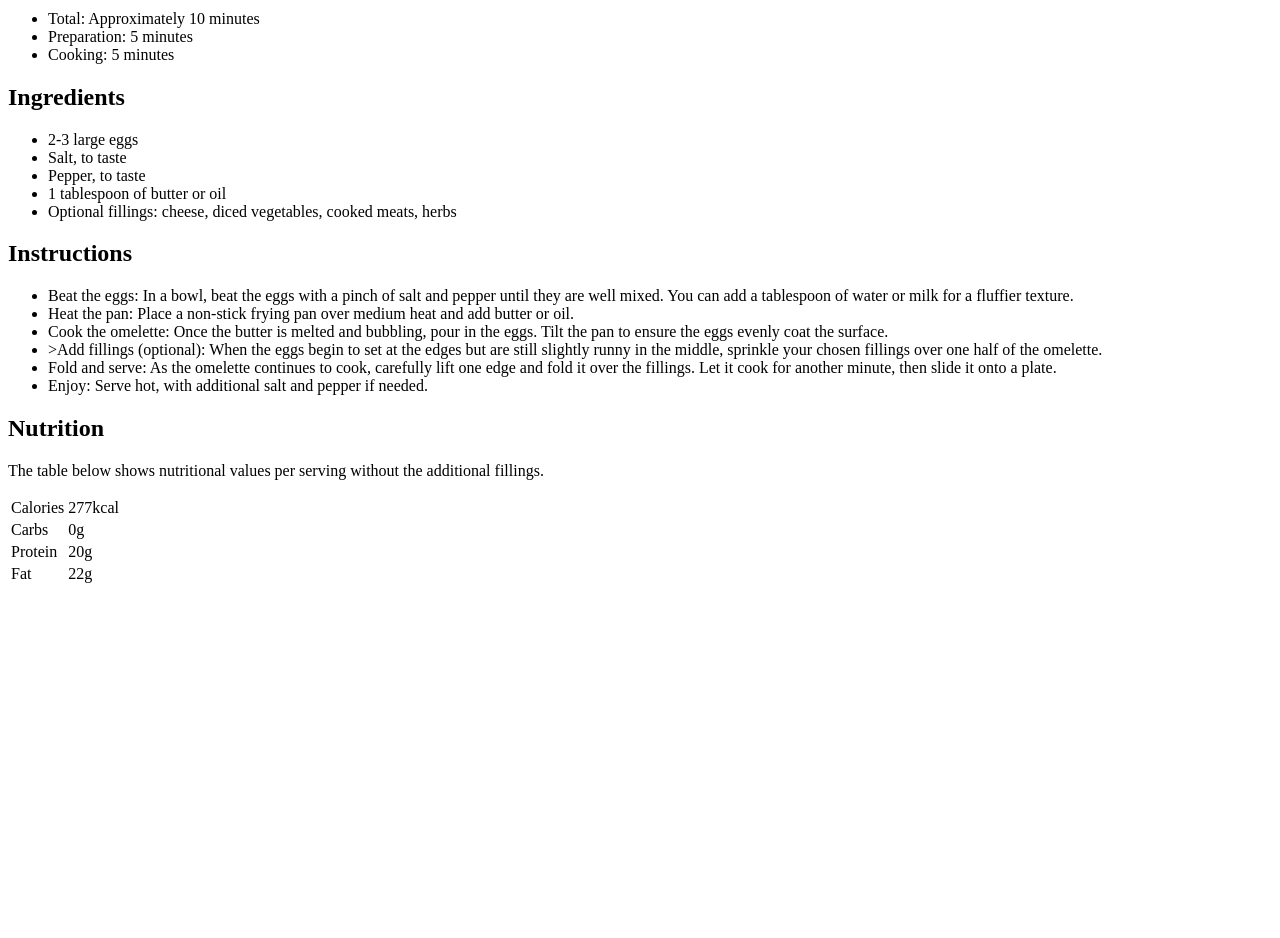
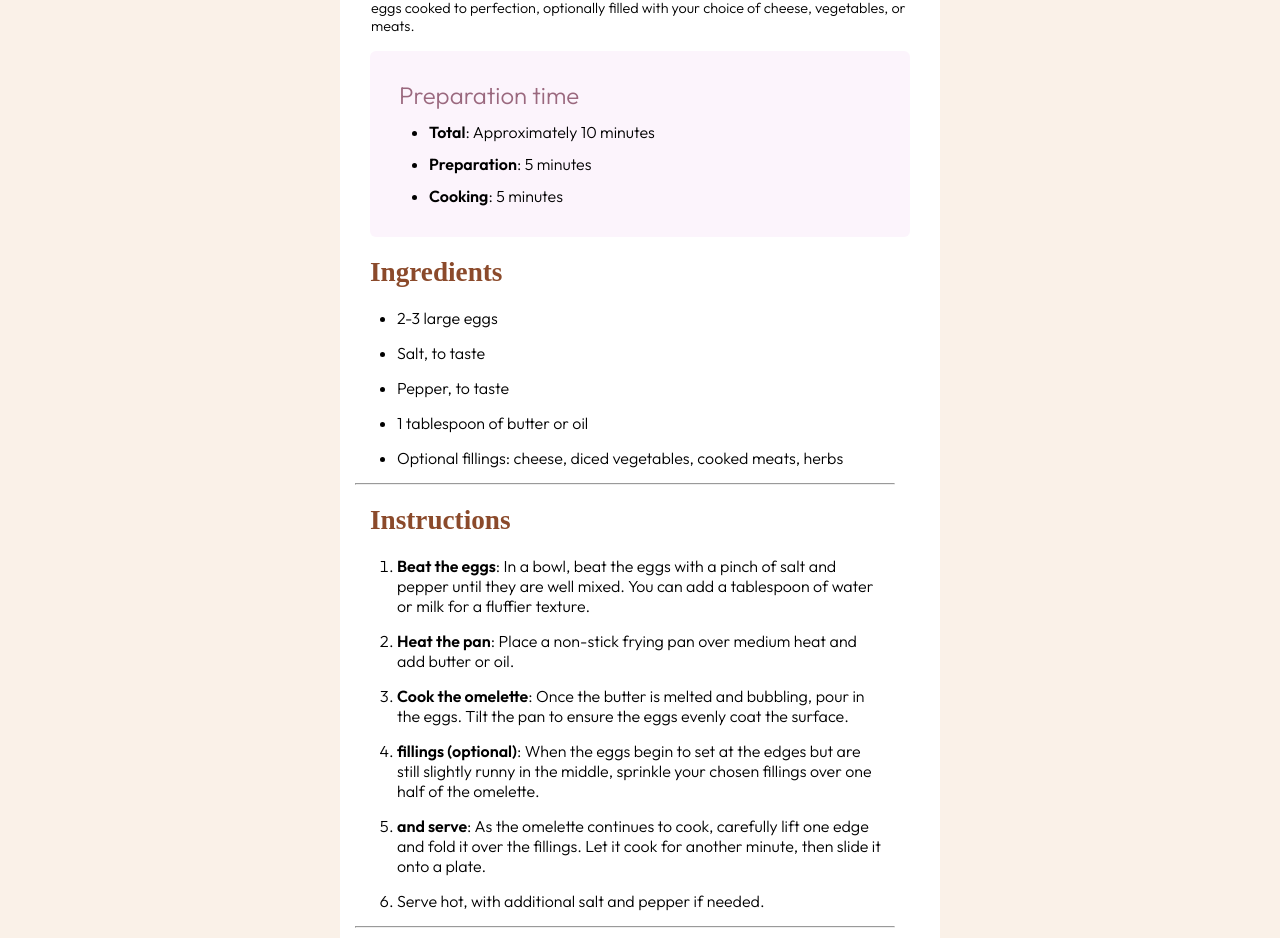
Before and after one commit to abenezer-lab-code/recipe-page, a plain HTML site: page index.html in a window 1280 px wide. Shown: the part 367-1305 px from the top of the page. Before the commit the page ends 961 px from the top, so only its background shows below. Drawn offline with Linux system fonts and the light colour scheme.

Commit message:
finishng style

```diff
--- a/index.html
+++ b/index.html
@@ -8,31 +8,32 @@
 
   <title>Frontend Mentor | Recipe page</title>
 
-  <!-- Feel free to remove these styles or customise in your own stylesheet 👍 -->
-  <style>
+<link rel="stylesheet" href="styles.css"/>
 
-  </style>
 </head>
 <body>
+
+<main class="recipe-main-content">
+
 <header class="header">
-  <img src="assets/images/image-omelette.jpeg" alt="omelette image" class="omelete-image" width="300px" height="200px"/>
- <h1>Simple Omelette Recipe</h1>
+  <img src="assets/images/image-omelette.jpeg" alt="omelette image" class="omelete-image"/>
+ <h1 class="title-heading">Simple Omelette Recipe</h1>
 
-<P>An easy and quick dish, perfect for any meal. This classic omelette combines beaten eggs cooked
+<P class="title-paragraph">An easy and quick dish, perfect for any meal. This classic omelette combines beaten eggs cooked
   to perfection, optionally filled with your choice of cheese, vegetables, or meats.</P>
 </header>
-<main class="recipe-main-content">
-  <section class="recipe-part">
+
+  <section class="recipe-preparation-time-section">
   <h2>Preparation time</h2>
-<ul>
- <li> Total: Approximately 10 minutes</li>
- <li>Preparation: 5 minutes</li>
- <li> Cooking: 5 minutes</li>
+<ul class="time-list">
+ <li><span class="bold-text">Total</span>: Approximately 10 minutes</li>
+ <li><span class="bold-text">Preparation</span>: 5 minutes</li>
+ <li><span class="bold-text">Cooking</span>: 5 minutes</li>
 </ul>
 </section>
-<section class="recipe-part">
+<section class="ingredients-section">
  <h2>Ingredients</h2>
-<ul>
+<ul class="ingredients-lists">
  <li> 2-3 large eggs</li>
   <li>Salt, to taste</li>
   <li>Pepper, to taste</li>
@@ -40,30 +41,32 @@
   <li>Optional fillings: cheese, diced vegetables, cooked meats, herbs</li>
   </ul>
 </section>
-<section>
+<hr class="line">
+<section class="instuctuion-section">
   <h2>Instructions</h2>
-<ul>
- <li> Beat the eggs: In a bowl, beat the eggs with a pinch of salt and pepper until they are well mixed.
+<ol class="instruction-lists">
+ <li><span class="bold-text">Beat the eggs</span>: In a bowl, beat the eggs with a pinch of salt and pepper until they are well mixed.
   You can add a tablespoon of water or milk for a fluffier texture.
 </li>
- <li> Heat the pan: Place a non-stick frying pan over medium heat and add butter or oil.</li>
+ <li><span class="bold-text">Heat the pan</span>: Place a non-stick frying pan over medium heat and add butter or oil.</li>
 
- <li>Cook the omelette: Once the butter is melted and bubbling, pour in the eggs. Tilt the pan to ensure
+ <li><span class="bold-text">Cook the omelette</span>: Once the butter is melted and bubbling, pour in the eggs. Tilt the pan to ensure
   the eggs evenly coat the surface.</li>
 
-  <li>>Add fillings (optional): When the eggs begin to set at the edges but are still slightly runny in the
+  <li><span class="bold-text">fillings (optional)</span>: When the eggs begin to set at the edges but are still slightly runny in the
   middle, sprinkle your chosen fillings over one half of the omelette.</li>
 
-  <li>Fold and serve: As the omelette continues to cook, carefully lift one edge and fold it over the
+  <li><span class="bold-text">and serve</span>: As the omelette continues to cook, carefully lift one edge and fold it over the
   fillings. Let it cook for another minute, then slide it onto a plate.</li>
 
-  <li>Enjoy: Serve hot, with additional salt and pepper if needed.</li>
-  </ul>
+  <li><span>Serve hot</span>, with additional salt and pepper if needed.</li>
+  </ol>
 </section>
-
+<hr class="line">
+<section class="nutrition-section">
  <h2> Nutrition</h2>
   <P>The table below shows nutritional values per serving without the additional fillings.</P>
-<table>
+<table class="nutrition-tabel">
   <tbody>
     <tr>
  <td> Calories</td>
--- a/styles.css
+++ b/styles.css
@@ -1,6 +1,7 @@
 *{
 margin:0;
 padding: 0;
+box-sizing: border-box;
 }
 :root{
 --thin-font-weight:100;
@@ -9,7 +10,8 @@ padding: 0;
 --semibold-font-weight:600;
 --bold-font-weight:700;
 --black-font-weight:900;
-
+--margin-sides:30px;
+--margin-top-bottom:15px;
 }
 body{
  background-color: #FAF1E8;
@@ -17,11 +19,12 @@ body{
 }
 
 main{
-    max-width: 500px;
+    max-width: 600px;
     margin:29px auto;
     background-color: white;
-padding:20px;
+border-radius: 10px;
 
+margin-bottom: 2px;
 }
 @font-face {
     font-family: "Outfit";
@@ -30,51 +33,146 @@ padding:20px;
 }
 
 .title-heading{
+    margin: 10px auto;
     font-family:"outfit";
     font-weight: var(--bold-font-weight);
     font-size: 2rem;
-    margin: 12px auto;
+
 }
 .title-paragraph{
     font-family:"outfit";
     font-weight: 100;
-    margin: 10px auto;
+    margin-top: 14px;
+      font-weight:var(--light-font-weight) ;
+      font-size: 0.9em;
+
+}
+.header{
+padding: 1px;
+margin: var(--margin-top-bottom) var(--margin-sides);
+
 }
 .omelete-image{
     width: 95%;
+
     display: block;
-    margin: 0 auto;
+
+    margin: 15px;
+
     border-radius: 12px;
+
 }
 .recipe-preparation-time-section{
     background-color:rgba(245, 219, 245,0.3);
    padding: 19px;
+
+border-radius: 6px;
+margin: var(--margin-top-bottom) var(--margin-sides);
 
 }
 .recipe-preparation-time-section h2{
  font-family: "outfit";
     font-weight: 300;
     color: #9A687E;
+margin: 10px;
+}
 
-}
 .time-list li{
       font-family: "outfit";
     font-weight:var(--light-font-weight) ;
-    margin: 0 13px;
+    margin: 12px 40px;
+
 }
 .bold-text{
     font-family: "outfit";
     font-weight:var(--semibold-font-weight) ;
 }
+
 .ingredients-lists li{
-       font-family: "outfit";
+    font-family: "outfit";
     font-weight:var(--light-font-weight) ;
+    margin:15px 27px;
+}
+.ingredients-section{
+
+margin: var(--margin-top-bottom) var(--margin-sides);
+}
+.instuctuion-section{
+
+     margin: var(--margin-top-bottom) var(--margin-sides);
 }
 .ingredients-section h2,.instuctuion-section h2,.nutrition-section h2{
     color: #8B4A2B;
     font-size: 1.7rem;
+    margin: 20px 0;
 }
 .instruction-lists li{
       font-family: "outfit";
     font-weight:var(--light-font-weight) ;
+
+margin:15px 27px;
 }
+.nutrition-section{
+
+    padding: 1px;
+    margin: var(--margin-top-bottom) var(--margin-sides);
+
+    padding-bottom: 15px;
+}
+.nutrition-tabel{
+
+    border-collapse: collapse;
+}
+.nutrition-tabel tr{
+
+    border-bottom: 1px solid black;
+}
+.nutrition-tabel td{
+    display: inline-block;
+    margin: 10px 90px;
+    min-width: 10px;
+    max-width: 10px;
+
+
+}
+.line{
+    width: 90%;
+    margin-left: var(--margin-top-bottom);
+}
+@media  screen and (max-width:640px) {
+  .header{
+    margin: auto;
+    padding: 0;
+
+}
+
+.title-heading{
+    margin: 10px var(--margin-sides);
+
+
+}
+.title-paragraph{
+    font-family:"outfit";
+    font-weight: 100;
+    margin: 10px var(--margin-sides);
+
+
+}
+    .omelete-image{
+width: 100%;
+display: block;
+margin: 0;
+
+    }
+    .ingredients-lists li{
+    font-family: "outfit";
+    font-weight:var(--light-font-weight) ;
+    margin:15px 18px;
+}
+.instruction-lists li{
+      font-family: "outfit";
+    font-weight:var(--light-font-weight) ;
+
+margin:15px 18px;
+}
+}
```
Also changed, not shown: solution/desktop-solution.png (added), solution/mobile-solution.png (added), 1 other file.
